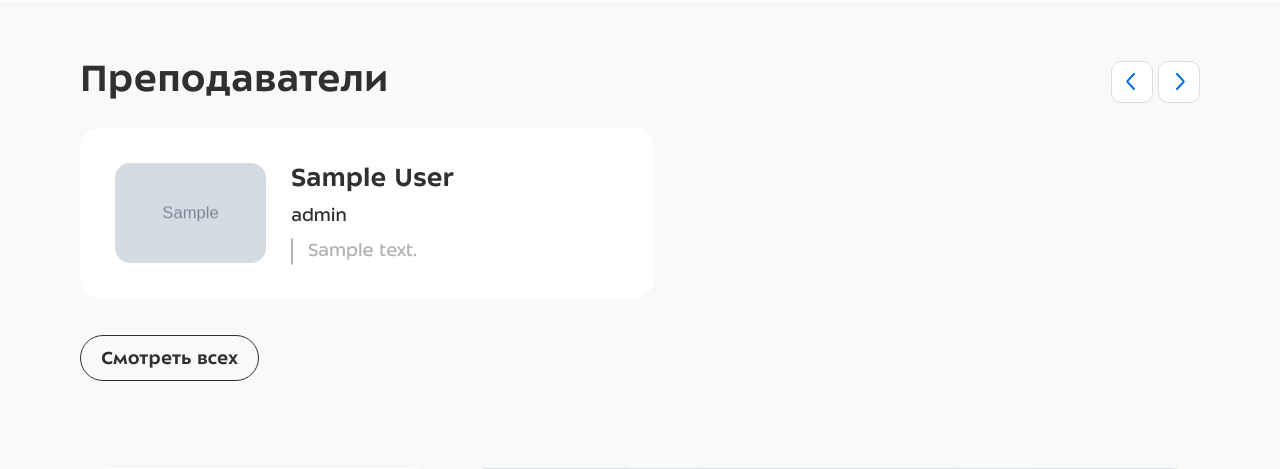
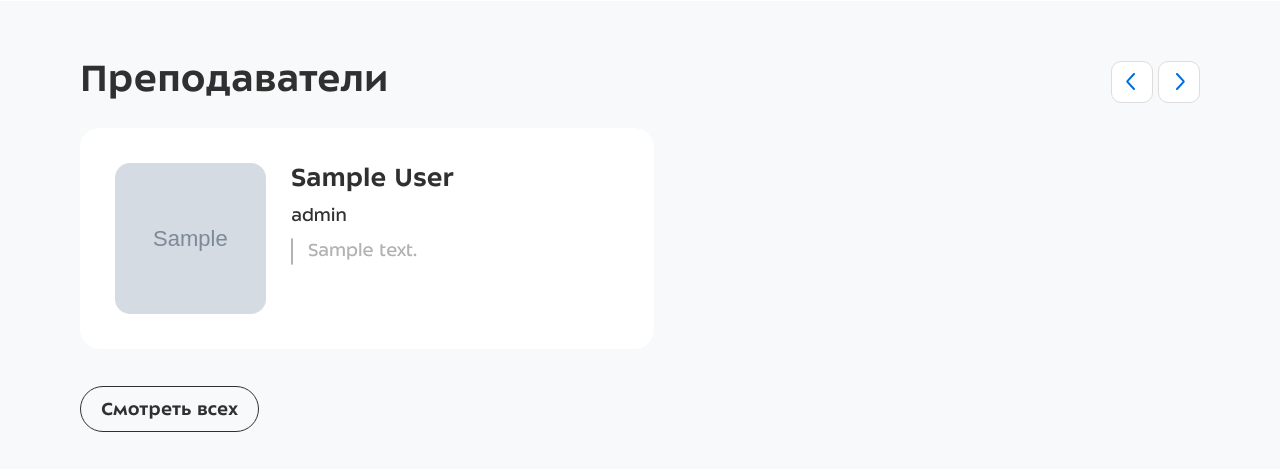
Before and after one commit to Murik1502/fsgn_website, a Django app: template sgn2/templates/sgn2/about.html in a window 1280 px wide. Shown: the part 972-1441 px from the top of the page. Run offline with Django 5.2, Linux system fonts and the light colour scheme; the template is opened without the code that fills it: values that come from a table or form of the project are taken from there, others are empty; tables that the repository leaves empty hold one stand-in row (values such as "Sample post"); grey boxes marked "Sample" are stand-in pictures.

Commit message:
fix image

```diff
--- a/sgn2/static/sgn2/css/about.css
+++ b/sgn2/static/sgn2/css/about.css
@@ -149,6 +149,7 @@ section {
 }
 
 .teacher-img {
+    aspect-ratio: 1/1;
     min-width: 30%;
     border-radius: 15px;
     margin-right: 25px;
```
